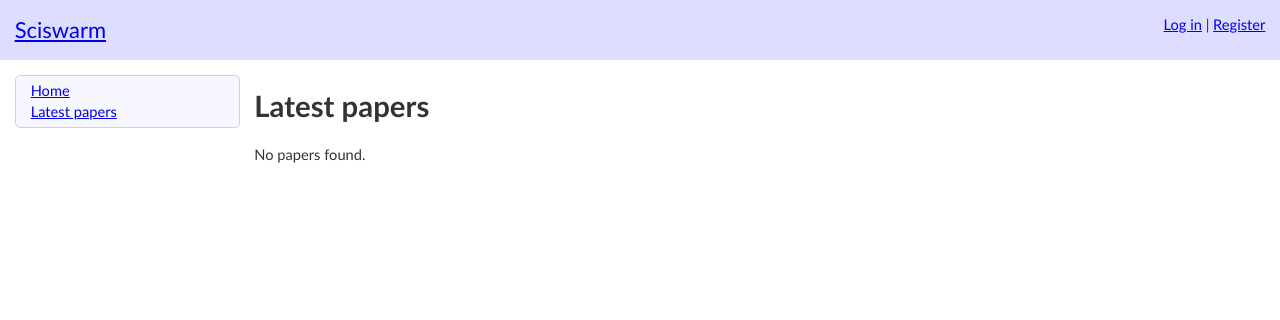
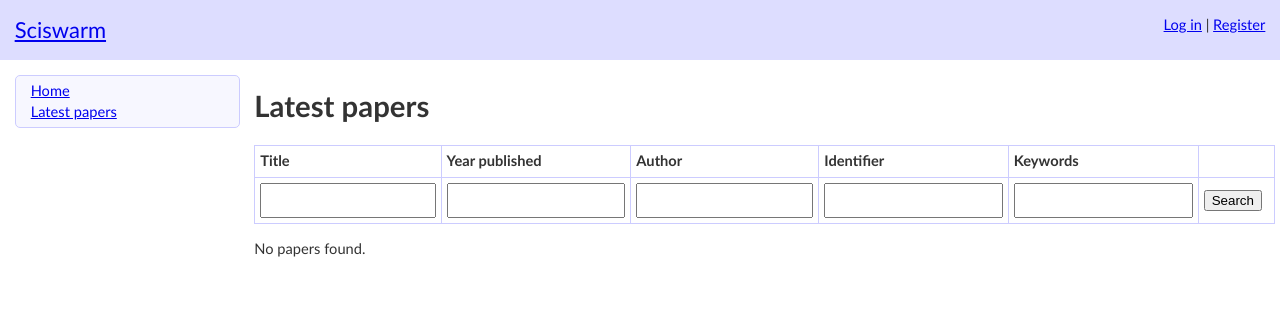
Before and after one commit to nextghost/sciswarm, a Django app: page /p in a window 1280 px wide. Shown: the top 320 px of the page. Run offline with Django 3.2, Linux system fonts and the light colour scheme; data that the repository does not hold is empty.

Commit message:
Implement advanced paper lists with search

```diff
--- a/core/forms/paper.py
+++ b/core/forms/paper.py
@@ -14,15 +14,132 @@
 # You should have received a copy of the GNU Affero General Public License
 # along with this program.  If not, see <https://www.gnu.org/licenses/>.
 
+from django import forms
 from django.core.exceptions import ImproperlyConfigured
 from django.forms import fields, modelformset_factory, widgets, ValidationError
 from django.utils.translation import ugettext_lazy as _
-from .base import ModelForm, BaseAliasForm
+from .base import Form, ModelForm, BaseAliasForm
 from ..models import const
+from ..utils import sql
 from ..utils.transaction import lock_record
-from ..utils.validators import validate_paper_alias
+from ..utils.utils import fold_and, fold_or
+from ..utils.validators import validate_paper_alias, validate_person_alias
 from .. import models
 import re
+
+class PaperSearchForm(Form):
+    title = forms.CharField(label=_('Title'), required=False)
+    year_published = forms.IntegerField(label=_('Year published'),
+        required=False)
+    author = forms.CharField(label=_('Author'), required=False,
+        help_text=_('Author name or identifier.'))
+    identifier = forms.CharField(label=_('Identifier'), required=False)
+    keywords = forms.CharField(label=_('Keywords'), required=False,
+        help_text=_('Comma-separated list of keywords.'))
+
+    def __init__(self, *args, **kwargs):
+        queryset = kwargs.pop('queryset', None)
+        if queryset is None:
+            msg = '"queryset" keyword argument is required'
+            raise ImproperlyConfigured(msg)
+        super(PaperSearchForm, self).__init__(*args, **kwargs)
+        self.queryset = queryset
+        self.fields['year_published'].widget.attrs['size'] = 6
+
+    def clean(self):
+        papertab = sql.Table(models.Paper)
+        join = papertab
+        cond_list = []
+
+        # Paper title
+        title = self.cleaned_data.get('title')
+        if title:
+            cond_list.append(papertab.name.icontains(title))
+
+        # Year published
+        year_published = self.cleaned_data.get('year_published')
+        if year_published is not None:
+            cond_list.append(papertab.year_published == year_published)
+
+        # Author name/identifier
+        author = self.cleaned_data.get('author')
+        if author:
+            reftab = sql.Table(models.PaperAuthorReference)
+            # aliastab: author identifier referenced by the paper
+            # (may be unlinked)
+            aliastab = sql.Table(models.UserAlias)
+            # extaliastab: all identifiers of the linked author whether or not
+            # they're referenced by the paper itself
+            extaliastab = sql.Table(models.UserAlias)
+            cond = (reftab.author_alias_id == aliastab.pk)
+            subjoin = reftab.inner_join(aliastab, cond)
+            cond = (aliastab.target_id == extaliastab.target_id)
+            subjoin = subjoin.left_join(extaliastab, cond)
+
+            if ':' in author:
+                # Scheme prefix in input, search only identifiers
+                try:
+                    scheme, identifier = validate_person_alias('', author)
+                    cond = ((papertab.pk == reftab.paper_id) &
+                        (((aliastab.scheme == scheme) &
+                        (aliastab.identifier == identifier)) |
+                        ((extaliastab.scheme == scheme) &
+                        (extaliastab.identifier == identifier))))
+                    join = join.inner_join(subjoin, cond)
+                except ValidationError as err:
+                    self.add_error('author', err)
+            else:
+                usertab = sql.Table(models.User)
+                nametab = sql.Table(models.PaperAuthorName)
+                cond = (aliastab.target_id == usertab.pk)
+                subjoin = subjoin.left_join(usertab, cond)
+
+                # Search author aliases and linked users
+                tokens = author.split()
+                tmplist = [(usertab.first_name.icontains(x) |
+                    usertab.last_name.icontains(x)) for x in tokens]
+                tmplist.append(aliastab.identifier == author)
+                tmplist.append(extaliastab.identifier == author)
+                cond = (papertab.pk == reftab.paper_id)
+                join = join.left_join(subjoin, cond & fold_or(tmplist))
+
+                # Search plain author names
+                tmplist = [nametab.author_name.icontains(x) for x in tokens]
+                tmplist.append(papertab.pk == nametab.paper_id)
+                join = join.left_join(nametab, fold_and(tmplist))
+                cond_list.append(aliastab.pk.notnull() | nametab.pk.notnull())
+
+        # Paper identifier
+        identifier = self.cleaned_data.get('identifier')
+        if identifier:
+            aliastab = sql.Table(models.PaperAlias)
+            cond = (papertab.pk == aliastab.target_id)
+            if ':' in identifier:
+                try:
+                    scheme, identifier = validate_paper_alias('', identifier)
+                    cond &= (aliastab.scheme == scheme)
+                except ValidationError as err:
+                    self.add_error('identifier', err)
+            if not self.has_error('identifier'):
+                cond &= (aliastab.identifier == identifier)
+                join = join.inner_join(aliastab, cond)
+
+        # Paper keywords (multiple)
+        keywords = self.cleaned_data.get('keywords')
+        if keywords:
+            kw_list = [x.strip() for x in keywords.split(',')]
+            for kw in kw_list:
+                if not kw:
+                    continue
+                kwtab = sql.Table(models.PaperKeyword)
+                cond = ((papertab.pk == kwtab.paper_id) &
+                    (sql.upper(kwtab.keyword) == kw.upper()))
+                join = join.inner_join(kwtab, cond)
+
+        # Filter queryset
+        sub = join.select(papertab.pk, where=fold_and(cond_list))
+        query = models.Paper.query_model.pk.belongs(sub)
+        self.queryset = self.queryset.filter(query)
 
 class PaperForm(ModelForm):
     class Meta:
--- a/core/static/css/style.css
+++ b/core/static/css/style.css
@@ -26,12 +26,40 @@ td, th {
 	padding: 5px;
 }
 
-table.list {
+table {
 	border-collapse: collapse;
+	margin-bottom: 1em;
+}
+
+table.form {
+	width: 100%;
+}
+
+table.form th {
+	max-width: 5em;
 }
 
 table.list th, table.list td {
 	border: 1px solid #ccccff;
+}
+
+table.search th, table.search td {
+	border: 1px solid #ccccff;
+}
+
+input[type="text"], input[type="number"] {
+	padding-top: 8px;
+	padding-bottom: 8px;
+	max-width: 30em;
+	width: 100%;
+}
+
+select, input {
+	margin-right: 1ex;
+}
+
+textarea {
+	width: 100%;
 }
 
 #header {
@@ -101,6 +129,10 @@ table.list th, table.list td {
 	padding-bottom: 5px;
 }
 
+.navbar {
+	margin-bottom: 1em;
+}
+
 .errorlist, .error {
 	font-weight: bold;
 	color: red;
--- a/core/templates/core/paper/paper_detail.html
+++ b/core/templates/core/paper/paper_detail.html
@@ -10,11 +10,11 @@
 <h1>{{ object.name }}</h1>
 {{ navbar }}
 <table class="info">
-<tr><th>{% trans 'Authors:' %}</th><td>{% for item in author_list %}{{ item.target_link }}{% if edit_access %} <a href="{% url 'core:delete_paper_author' pk=item.pk %}"><img src="{% static 'img/delete.png' %}" alt="{% trans '(delete)'%}"/></a>{% endif %}{% if author_names or not forloop.last %}, {% endif %}{% endfor %}{% for item in author_names %}{{ item }}{% if edit_access %} <a href="{% url 'core:delete_paper_author_name' pk=item.pk %}"><img src="{% static 'img/delete.png' %}" alt="{% trans '(delete)'%}"/></a>{% endif %}{% if not forloop.last %}, {% endif %}{% endfor %}{% if edit_access %} <a href="{% url 'core:add_paper_author' pk=object.pk %}"><img src="{% static 'img/create.png' %}" alt="{% trans '(add)' %}"/></a>{% endif %}</td></tr>
+<tr><th>{% trans 'Authors:' %}</th><td>{% for item in author_list %}{{ item.target_link }}{% if edit_access %} <a href="{% url 'core:delete_paper_author' pk=item.pk %}"><img src="{% static 'img/delete.png' %}" alt="{% trans '(delete)'%}"/></a>{% endif %}{% if author_names or not forloop.last %}; {% endif %}{% endfor %}{% for item in author_names %}{{ item }}{% if edit_access %} <a href="{% url 'core:delete_paper_author_name' pk=item.pk %}"><img src="{% static 'img/delete.png' %}" alt="{% trans '(delete)'%}"/></a>{% endif %}{% if not forloop.last %}; {% endif %}{% endfor %}{% if edit_access %} <a href="{% url 'core:add_paper_author' pk=object.pk %}"><img src="{% static 'img/create.png' %}" alt="{% trans '(add)' %}"/></a>{% endif %}</td></tr>
 <tr><td colspan="2">{{ object.abstract|linebreaks }}</td></tr>
 {% if edit_access %}<tr><td colspan="2" class="error">{% trans 'THIS PAPER HAS INCOMPLETE METADATA!' %}</td></tr>{% endif %}
 <tr><th>{% trans 'Contents:' %}</th><td>{{ object.contents_info }}</td></tr>
-<tr><th>{% trans 'Keywords:' %}</th><td>{% for item in keyword_list %}{{ item }}{% if not forloop.last %}, {% endif %}{% endfor %}</td></tr>
+<tr><th>{% trans 'Keywords:' %}</th><td>{% for item in keyword_list %}{{ item|html }}{% if not forloop.last %}, {% endif %}{% endfor %}</td></tr>
 <tr><th>{% trans 'Officially published:' %}</th><td>{{ object.year_published|default_if_none:_('No')|unlocalize }}</td></tr>
 <tr><th>{% trans 'Cite as:' %}</th><td>{{ object.cite_as }}</td></tr>
 <tr><th>{% trans 'Posted:' %}</th><td>{{ object.date_posted }}</td></tr>
--- a/core/templates/core/paper/paper_list.html
+++ b/core/templates/core/paper/paper_list.html
@@ -6,11 +6,18 @@
 
 {% block content %}
 <h1>{{ page_title }}</h1>
+{{ navbar }}
+<form action="?" method="get">
+<table class="search">
+<thead><tr><td>{{ form.title.label }}</td><td>{{ form.year_published.label }}</td><td>{{ form.author.label }}</td><td>{{ form.identifier.label }}</td><td>{{ form.keywords.label }}</td><td>&nbsp;</td></tr></thead>
+<tbody><tr><td>{{ form.title }}</td><td>{{ form.year_published }}</td><td>{{ form.author }}</td><td>{{ form.identifier }}</td><td>{{ form.keywords }}</td><td><input type="submit" value="{% trans 'Search' %}"</td></tr></tbody>
+</table>
+</form>
 <div class="box">
 {% for object, author_list, author_names in object_list %}
 <div class="list_item">
 <div class="title">{{ object|object_link }}</div>
-{% if author_list or author_names %}<div>{% for item in author_list %}{{ item.target_link }}{% if author_names or not forloop.last %}, {% endif %}{% endfor %}{% for item in author_names %}{{ item }}{% if not forloop.last %}, {% endif %}{% endfor %}</div>{% endif %}
+{% if author_list or author_names %}<div>{% for item in author_list %}{{ item.target_link }}{% if author_names or not forloop.last %}; {% endif %}{% endfor %}{% for item in author_names %}{{ item }}{% if not forloop.last %}; {% endif %}{% endfor %}</div>{% endif %}
 </div>
 {% empty %}
 <div>{% trans 'No papers found.' %}</div>
--- a/core/templates/core/user/mass_authorship_confirmation.html
+++ b/core/templates/core/user/mass_authorship_confirmation.html
@@ -6,6 +6,7 @@
 
 {% block content %}
 <h1>{% trans 'Manage Authorship' %}</h1>
+{{ navbar }}
 <div class="box">
 {% if form.paper_fields %}
 {% if form.non_field_errors %}
--- a/core/templates/core/user/user_detail.html
+++ b/core/templates/core/user/user_detail.html
@@ -7,6 +7,7 @@
 
 {% block content %}
 <h1>{{ object.full_name }}</h1>
+{{ navbar }}
 <div class="box">
 {{ object.bio|linebreaks }}
 </div>
--- a/core/urls.py
+++ b/core/urls.py
@@ -33,6 +33,9 @@ account_patterns = [
     url(r'^manage_authorship/?\Z',
         user.MassAuthorshipConfirmationView.as_view(),
         name='mass_authorship_confirmation'),
+    url(r'^rejected_papers/?\Z',
+        paper.RejectedAuthorshipPaperListView.as_view(),
+        name='rejected_authorship_paper_list'),
     url(r'^change_password/?\Z', account.password_change,
         name='password_change'),
     url(r'^reset_password/?\Z', account.password_reset, name='password_reset'),
@@ -47,6 +50,12 @@ account_patterns = [
 ]
 
 user_patterns = [
+    url(r'^(?P<username>[^/]+)/papers/?\Z',
+        paper.UserAuthoredPaperListView.as_view(),
+        name='user_authored_paper_list'),
+    url(r'^(?P<username>[^/]+)/posted_papers/?\Z',
+        paper.UserPostedPaperListView.as_view(),
+        name='user_posted_paper_list'),
     url(r'^(?P<username>[^/]+)/?\Z', user.UserDetailView.as_view(),
         name='user_detail'),
 ]
@@ -60,6 +69,8 @@ paper_patterns = [
     url(r'^delete_author_name/(?P<pk>[0-9]+)/?\Z',
         paper.DeletePaperAuthorNameView.as_view(),
         name='delete_paper_author_name'),
+    url(r'^(?P<pk>[0-9]+)/cited_by/?\Z', paper.CitedByPaperListView.as_view(),
+        name='cited_by_paper_list'),
     url(r'^(?P<pk>[0-9]+)/edit/?\Z', paper.UpdatePaperView.as_view(),
         name='edit_paper'),
     url(r'^(?P<pk>[0-9]+)/add_author/?\Z',
--- a/core/views/base.py
+++ b/core/views/base.py
@@ -62,6 +62,9 @@ class SearchListView(BaseListView):
     form_class = None
     prefix = None
 
+    def get_base_queryset(self):
+        return super(SearchListView, self).get_queryset()
+
     def get_initial(self):
         return self.initial.copy()
 
@@ -74,7 +77,7 @@ class SearchListView(BaseListView):
         return self.form_class
 
     def get_form_kwargs(self):
-        qs = super(SearchListView, self).get_queryset()
+        qs = self.get_base_queryset()
         kwargs = dict(initial=self.get_initial(), prefix=self.get_prefix(),
             data=self.request.GET or None, queryset=qs)
         return kwargs
@@ -89,7 +92,7 @@ class SearchListView(BaseListView):
         if self.form.is_valid():
             qs = self.form.queryset
         if qs is None:
-            qs = super(SearchListView, self).get_queryset()
+            qs = self.get_base_queryset()
         return qs
 
     def get(self, *args, **kwargs):
--- a/core/views/paper.py
+++ b/core/views/paper.py
@@ -27,23 +27,24 @@ from django.utils.decorators import method_decorator
 from django.utils.translation import ugettext_lazy as _
 from django.views.generic import DetailView
 from .base import (BaseCreateView, BaseUpdateView, BaseListView,
-    BaseModelFormsetView, BaseDeleteView, BaseUnlinkAliasView)
-from ..forms.paper import (PaperForm, PaperAliasForm, PaperAliasFormset,
-    PaperAuthorNameFormset)
+    SearchListView, BaseModelFormsetView, BaseDeleteView, BaseUnlinkAliasView)
+from ..forms.paper import (PaperSearchForm, PaperForm, PaperAliasForm,
+    PaperAliasFormset, PaperAuthorNameFormset)
 from ..forms.user import (PaperAuthorForm, UserAliasForm, UserAliasFormset,
     AuthorshipConfirmationForm)
 from ..utils.html import NavigationBar
 from ..utils.utils import list_map, logger, remove_duplicates
 from .. import models
 
-class PaperListView(BaseListView):
+class PaperListView(SearchListView):
     queryset = models.Paper.objects.filter_public()
+    form_class = PaperSearchForm
     template_name = 'core/paper/paper_list.html'
     page_title = _('Latest papers')
 
     def get_context_data(self, *args, **kwargs):
         ret = super(PaperListView, self).get_context_data(*args, **kwargs)
-        obj_list = ret['object_list']
+        obj_list = list(ret['object_list'])
         refs = models.PaperAuthorReference.objects.filter_unrejected(obj_list)
         refs = refs.select_related('author_alias__target')
         ref_map = list_map(((x.paper_id, x) for x in refs))
@@ -54,6 +55,67 @@ class PaperListView(BaseListView):
         ret['object_list'] = [(x, ref_map.get(x.pk,[]), name_map.get(x.pk,[]))
             for x in obj_list]
         ret['page_title'] = self.page_title
+        ret['navbar'] = ''
+        return ret
+
+class CitedByPaperListView(PaperListView):
+    def get_base_queryset(self):
+        table = models.Paper.query_model
+        qs = models.Paper.objects.filter_public()
+        self.paper = get_object_or_404(qs, pk=self.kwargs['pk'])
+        query = (table.bibliography.target == self.paper)
+        return models.Paper.objects.filter_public().filter(query).distinct()
+
+    def get_context_data(self, *args, **kwargs):
+        ret = super(CitedByPaperListView, self).get_context_data(*args,
+            **kwargs)
+        ret['page_title'] = _('Papers Citing: %s') % self.paper.name
+        return ret
+
+class UserPostedPaperListView(PaperListView):
+    def get_base_queryset(self):
+        qs = models.User.objects
+        self.user = get_object_or_404(qs, username=self.kwargs['username'])
+        return self.user.posted_paper_set.filter_public()
+
+    def get_context_data(self, *args, **kwargs):
+        ret = super(UserPostedPaperListView, self).get_context_data(*args,
+            **kwargs)
+        ret['page_title'] = _('Papers Posted by %s') % self.user.full_name
+        return ret
+
+class UserAuthoredPaperListView(PaperListView):
+    def get_base_queryset(self):
+        qs = models.User.objects
+        self.user = get_object_or_404(qs, username=self.kwargs['username'])
+        reftab = models.Paper.query_model.paperauthorreference
+        # Show only confirmed papers
+        query = ((reftab.author_alias.target == self.user) &
+            (reftab.confirmed == True))
+        return models.Paper.objects.filter_public().filter(query).distinct()
+
+    def get_context_data(self, *args, **kwargs):
+        ret = super(UserAuthoredPaperListView, self).get_context_data(*args,
+            **kwargs)
+        ret['page_title'] = _('Papers by %s') % self.user.full_name
+        return ret
+
+@method_decorator(login_required, name='dispatch')
+class RejectedAuthorshipPaperListView(PaperListView):
+    page_title = _('Papers You Have Rejected')
+
+    def get_base_queryset(self):
+        reftab = models.Paper.query_model.paperauthorreference
+        query = ((reftab.author_alias.target == self.request.user) &
+            (reftab.confirmed == False))
+        return models.Paper.objects.filter_public().filter(query).distinct()
+
+    def get_context_data(self, *args, **kwargs):
+        ret = super(RejectedAuthorshipPaperListView, self).get_context_data(
+            *args, **kwargs)
+        links = [(_('Manage authorship'), 'core:mass_authorship_confirmation',
+            tuple(), dict())]
+        ret['navbar'] = NavigationBar(self.request, links)
         return ret
 
 class PaperDetailView(DetailView):
@@ -71,7 +133,10 @@ class PaperDetailView(DetailView):
     def get_context_data(self, *args, **kwargs):
         ret = super(PaperDetailView, self).get_context_data(*args, **kwargs)
         obj = ret['object']
-        links = []
+        links = [
+            (_('Cited by'), 'core:cited_by_paper_list', tuple(),
+                dict(pk=obj.pk)),
+        ]
         qs = models.PaperAuthorReference.objects.filter_unrejected(obj)
         ret['author_list'] = qs.select_related('author_alias__target')
         ret['author_names'] = obj.paperauthorname_set.all()
```
Also changed, not shown: core/models/paper.py (+8 -0 lines), core/utils/sql.py (+64 -3 lines), core/utils/utils.py (+10 -0 lines), core/views/user.py (+11 -0 lines), core/locale/cs/LC_MESSAGES/django.po, core/locale/en/LC_MESSAGES/django.po.
